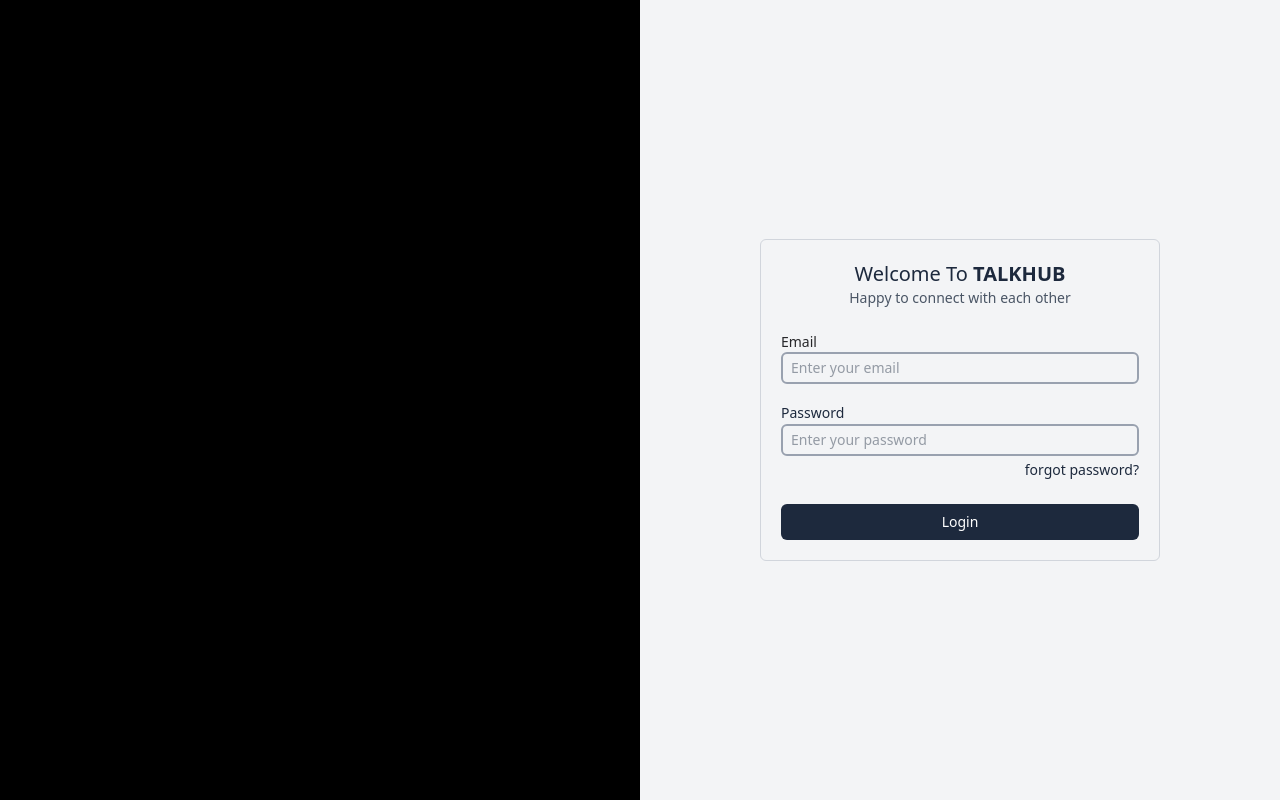
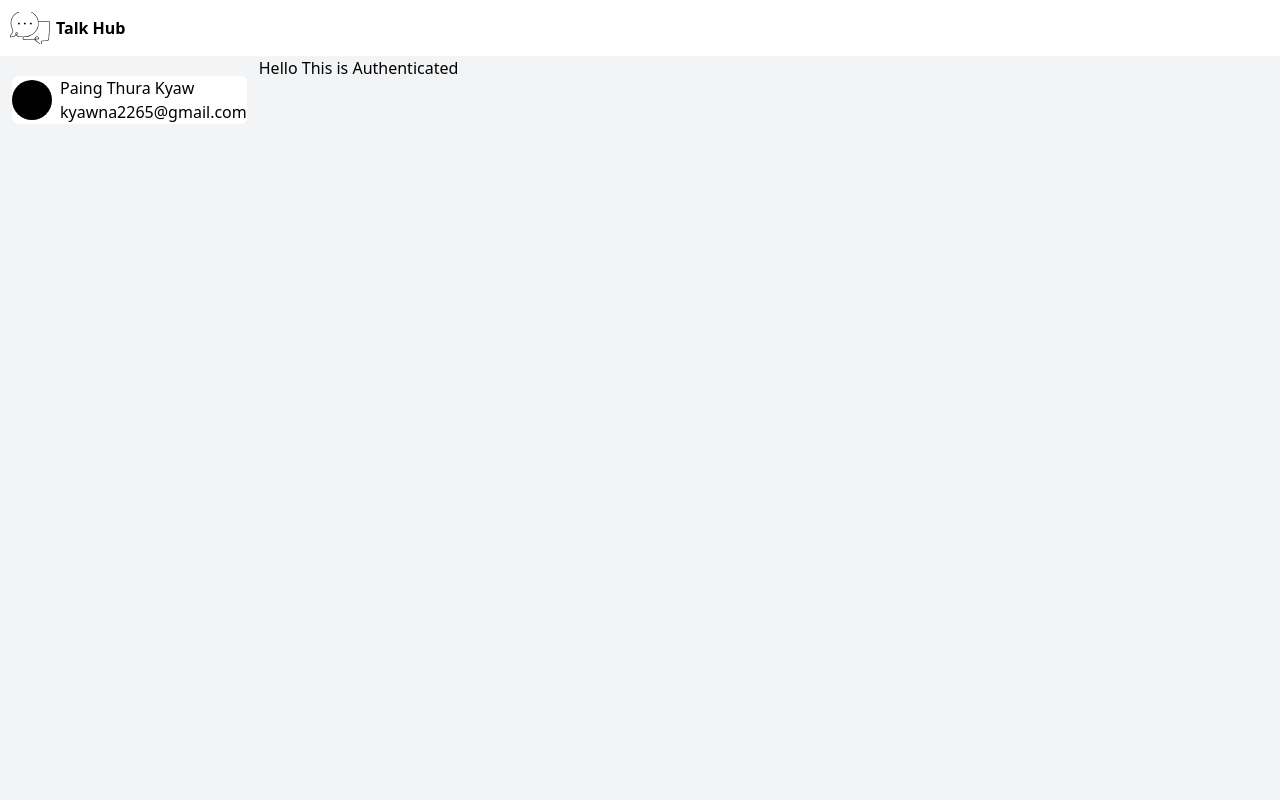
Before and after one commit to Paingthuyakyaw/TalkHub, a React (Vite) app in the folder client/: page / in a window 1280 px wide. Before the commit this address led to /login. Built offline with nearby package versions, Linux system fonts and the light colour scheme; no server answers; sample sign-in values are in the browser's storage.

Commit message:
fix: authenticated error

```diff
--- a/client/src/features/auth/login.tsx
+++ b/client/src/features/auth/login.tsx
@@ -1,8 +1,9 @@
 import { revalidateLogic, useForm } from "@tanstack/react-form";
 import { z } from "zod";
 import { FieldInfo } from "../../util/form-error-message";
+import { Route } from "../../routes/(auth)/login";
+import { router } from "../../main";
 import { useLogin } from "../../store/server/auth/mutationt";
-import { useNavigate } from "@tanstack/react-router";
 
 const schema = z.object({
   email: z.string().email(),
@@ -13,7 +14,8 @@
 
 const LoginComponent = () => {
   const login = useLogin();
-  const navigate = useNavigate();
+  const navigate = Route.useNavigate();
+
   const form = useForm({
     defaultValues: {
       email: "",
@@ -23,9 +25,18 @@
     validators: {
       onDynamic: schema,
     },
-    onSubmit: ({ value }) => {
-      login.mutate(value);
-      navigate({ to: "/" });
+    onSubmit: async ({ value }) => {
+      try {
+        login.mutate(value);
+
+        // setAuth(data.token);
+
+        await router.invalidate();
+
+        navigate({ to: "/users" });
+      } catch (err) {
+        console.error("Login failed:", err);
+      }
     },
   });
 
--- a/client/src/main.tsx
+++ b/client/src/main.tsx
@@ -4,18 +4,17 @@
 import { createRouter, RouterProvider } from "@tanstack/react-router";
 import { routeTree } from "./routeTree.gen.ts";
 import { QueryClient, QueryClientProvider } from "@tanstack/react-query";
-import AuthProvider, { useAuth } from "./provider/auth-provider.tsx";
 
 const query = new QueryClient();
 
-const router = createRouter({
+export const router = createRouter({
   routeTree,
   defaultPreload: "intent",
   scrollRestoration: true,
   defaultPreloadStaleTime: 0,
   context: {
     queryClient: query,
-    auth: { isAuth: false, isLoading: true },
+    auth: undefined!,
   },
 });
 
@@ -29,16 +28,13 @@
 }
 
 function InnerApp() {
-  const auth = useAuth();
-  return <RouterProvider router={router} context={{ auth }} />;
+  return <RouterProvider router={router} />;
 }
 
 createRoot(document.getElementById("root")!).render(
   <StrictMode>
     <QueryClientProvider client={query}>
-      <AuthProvider>
-        <InnerApp />
-      </AuthProvider>
+      <InnerApp />
     </QueryClientProvider>
   </StrictMode>
 );
--- a/client/src/provider/auth-provider.tsx
+++ b/client/src/provider/auth-provider.tsx
@@ -19,8 +19,6 @@
   const [isAuth, setIsAuth] = useState(false);
   const [isLoading, setIsLoading] = useState(true);
   const { setUser } = useBoundStore();
-
-  console.log({ isAuth, isLoading });
 
   useEffect(() => {
     const token = localStorage.getItem("token");
--- a/client/src/routes/(auth)/login.tsx
+++ b/client/src/routes/(auth)/login.tsx
@@ -1,7 +1,16 @@
-import { createFileRoute } from "@tanstack/react-router";
+import { createFileRoute, redirect } from "@tanstack/react-router";
 import LoginComponent from "../../features/auth/login";
+import { useBoundStore } from "../../store/client/use-store";
 
 export const Route = createFileRoute("/(auth)/login")({
+  validateSearch: (search) => ({
+    redirect: (search.redirect as string) || "/",
+  }),
+  beforeLoad: ({ search }) => {
+    if (useBoundStore.getState().token) {
+      throw redirect({ to: search.redirect });
+    }
+  },
   component: RouteComponent,
 });
 
--- a/client/src/routes/__root.tsx
+++ b/client/src/routes/__root.tsx
@@ -1,11 +1,10 @@
 import { Outlet, createRootRouteWithContext } from "@tanstack/react-router";
 import { TanStackRouterDevtools } from "@tanstack/react-router-devtools";
 import type { QueryClient } from "@tanstack/react-query";
-import type { AuthStateProps } from "../provider/auth-provider";
 
 export const Route = createRootRouteWithContext<{
   queryClient: QueryClient;
-  auth: AuthStateProps;
+  auth: { isAuth: boolean; token: string };
 }>()({
   component: RootComponent,
 });
--- a/client/src/routes/_authenticated/route.tsx
+++ b/client/src/routes/_authenticated/route.tsx
@@ -1,11 +1,12 @@
 import { createFileRoute, redirect } from "@tanstack/react-router";
 import MainLayout from "../../layout/main-layout";
+import { useBoundStore } from "../../store/client/use-store";
 
 export const Route = createFileRoute("/_authenticated")({
-  beforeLoad: ({ context, location }) => {
-    console.log(context.auth.isAuth, "isAuth");
+  beforeLoad: ({ location }) => {
+    console.log(useBoundStore.getState().token, "authenticated");
 
-    if (!context.auth.isAuth) {
+    if (!useBoundStore.getState().token) {
       throw redirect({
         to: "/login",
         search: {
--- a/client/src/store/server/auth/mutationt.tsx
+++ b/client/src/store/server/auth/mutationt.tsx
@@ -1,5 +1,6 @@
 import { useMutation } from "@tanstack/react-query";
 import { axios } from "../../../api";
+import { router } from "../../../main";
 import { useBoundStore } from "../../client/use-store";
 
 interface LoginPayload {
@@ -7,7 +8,7 @@
   password: string;
 }
 
-const login = async (payload: LoginPayload) => {
+export const login = async (payload: LoginPayload) => {
   const { data } = await axios.post("/auth/login", payload, {
     headers: {
       "Content-Type": "application/json",
@@ -24,6 +25,7 @@
     mutationFn: (payload: LoginPayload) => login(payload),
     onSuccess: (data) => {
       setAuth(data.token);
+      router.invalidate();
     },
     onError: () => {},
   });
```
